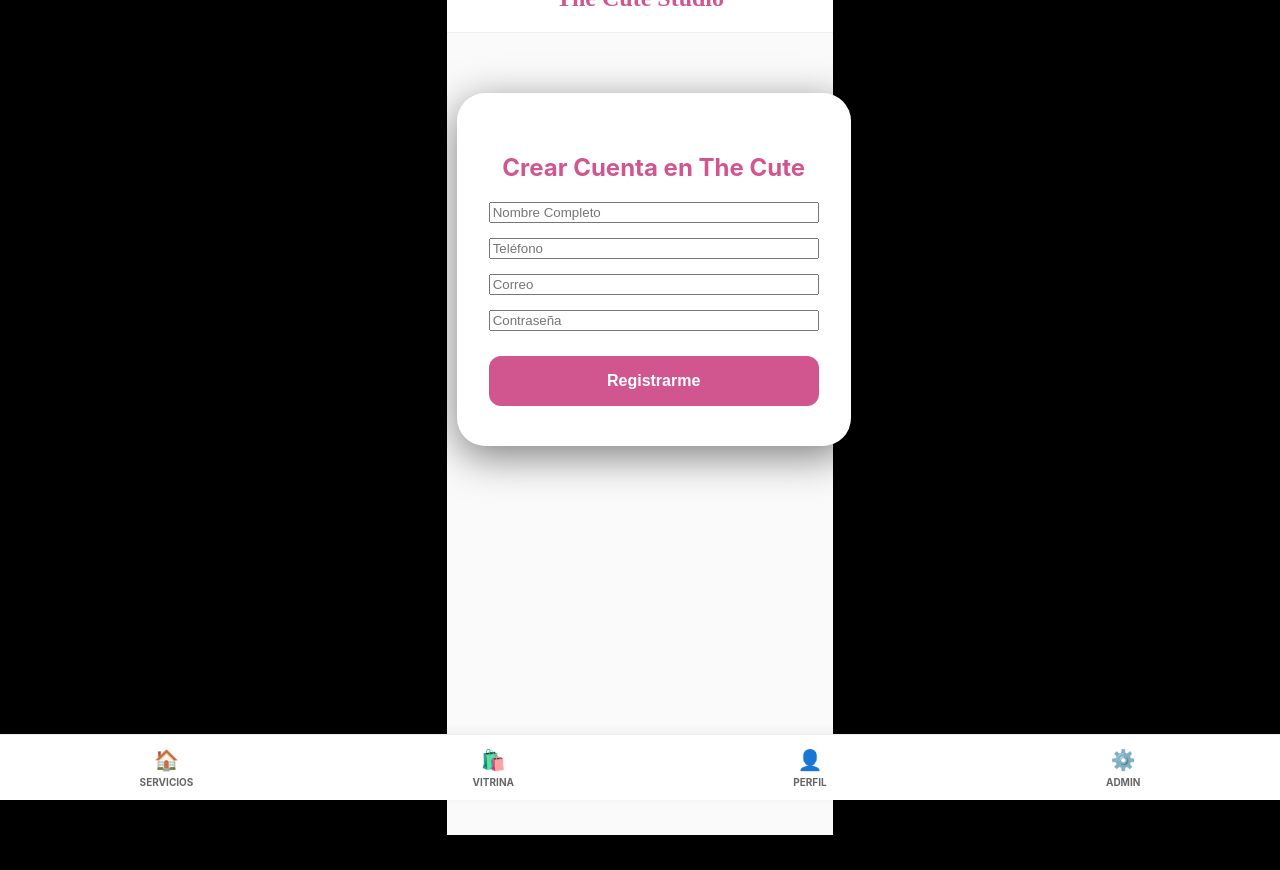
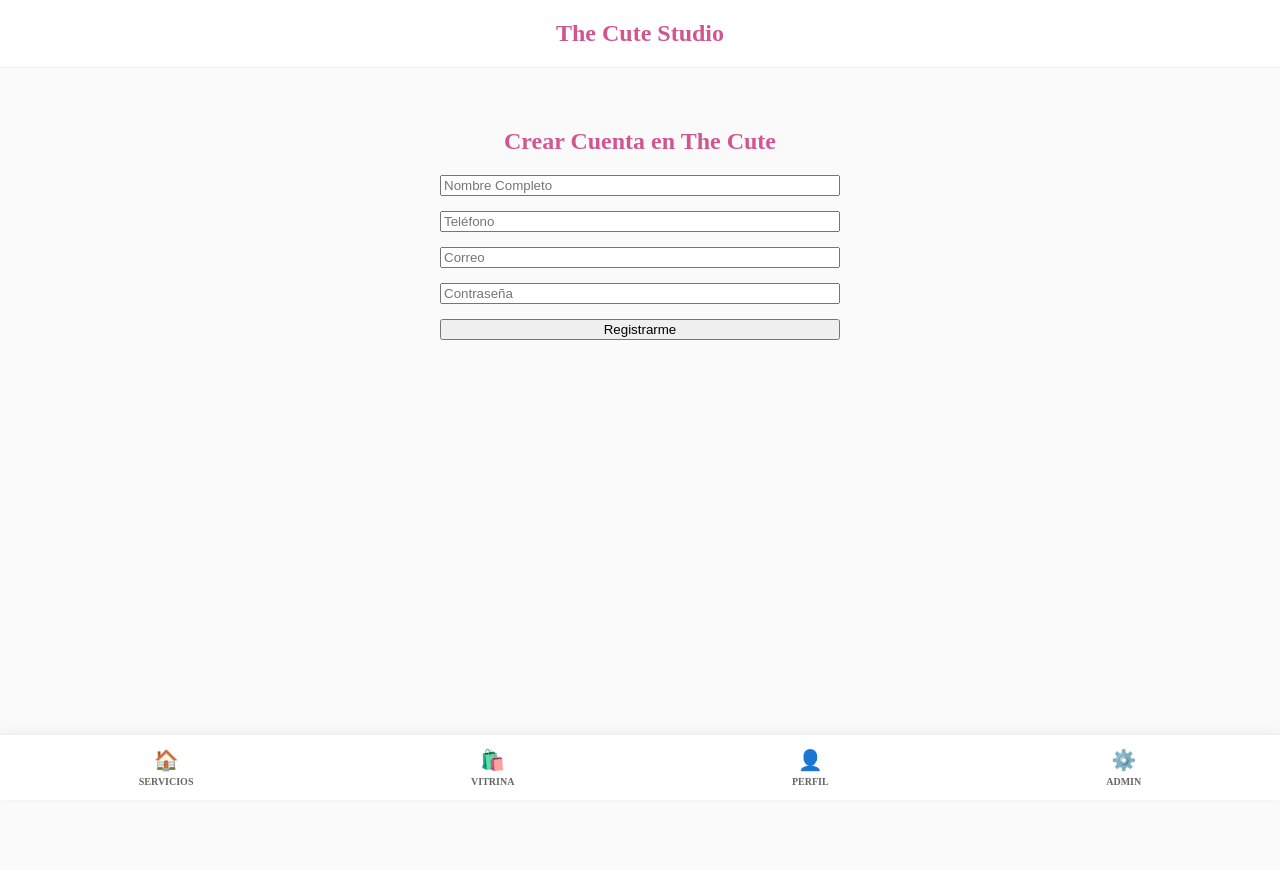
Before and after one commit to anaaz1798/martha-cute-studio, a React (Vite) app: page /registro in a window 1280 px wide. Before the commit the page ends 835 px from the top, so only its background shows below. Built offline with nearby package versions, Linux system fonts and the light colour scheme.

Commit message:
Update styles.css

```diff
--- a/src/styles.css
+++ b/src/styles.css
@@ -1,81 +1,59 @@
-/* Configuración del fondo negro */
-body, html {
-  margin: 0;
-  padding: 0;
-  width: 100%;
-  height: 100%;
-  background-color: #000000;
-  font-family: -apple-system, BlinkMacSystemFont, "Segoe UI", Roboto, sans-serif;
-  display: flex;
-  justify-content: center;
-  align-items: center;
+/* Estilo General */
+.booking-container {
+  max-width: 1200px;
+  margin: 0 auto;
+  padding: 20px;
+  font-family: sans-serif;
 }
 
-/* La tarjeta blanca flotante */
-.bolt-card {
-  background: white;
-  padding: 40px 32px;
-  border-radius: 28px;
-  width: 90%;
-  max-width: 360px;
-  text-align: center;
-  box-shadow: 0 10px 40px rgba(0, 0, 0, 0.5);
+/* LA MAGIA DE LA ORIENTACIÓN */
+.servicios-grid {
+  display: grid;
+  /* En el cel (vertical) 1 columna, en horizontal/PC se ponen 2 o 3 */
+  grid-template-columns: repeat(auto-fill, minmax(300px, 1fr));
+  gap: 15px;
+  padding: 15px 0;
 }
 
-/* El círculo rosa con el icono */
-.bolt-icon-circle {
-  width: 60px;
-  height: 60px;
-  background: #d15690;
-  border-radius: 50%;
+.categoria-btn {
+  width: 100%;
+  padding: 15px;
+  margin-bottom: 10px;
+  background-color: #fff0f3;
+  color: #ff85a1;
+  border: none;
+  border-radius: 12px;
+  font-weight: bold;
   display: flex;
-  justify-content: center;
-  align-items: center;
-  margin: 0 auto 24px;
+  justify-content: space-between;
+  cursor: pointer;
 }
 
-.bolt-title {
-  font-size: 30px;
-  font-weight: 800;
-  margin: 0;
-  color: #111;
+.categoria-btn.active {
+  background-color: #ff85a1;
+  color: white;
 }
 
-.bolt-welcome {
-  color: #666;
-  margin: 8px 0 32px 0;
+.servicio-card {
+  display: flex;
+  justify-content: space-between;
+  align-items: center;
+  padding: 15px;
+  background: #fafafa;
+  border: 1px solid #eee;
+  border-radius: 15px;
+  cursor: pointer;
 }
 
-/* Estilo de los campos para escribir */
-.bolt-form { text-align: left; }
-.bolt-input-group { margin-bottom: 20px; }
-.bolt-input-group label {
-  display: block;
-  font-size: 14px;
-  font-weight: 600;
-  color: #444;
-  margin-bottom: 8px;
+.servicio-card.selected {
+  border: 2px solid #ff85a1;
+  background: white;
 }
 
-.bolt-input-group input {
-  width: 100%;
-  padding: 14px;
-  border: 1.5px solid #eee;
-  border-radius: 12px;
-  font-size: 16px;
-  box-sizing: border-box;
+.form-reserva {
+  max-width: 450px;
+  margin: 30px auto;
+  padding: 20px;
+  border: 1px solid #ffdeeb;
+  border-radius: 20px;
 }
-
-/* El botón rosa de Ingresar */
-.bolt-btn {
-  width: 100%;
-  padding: 16px;
-  background: #d15690;
-  color: white;
-  border: none;
-  border-radius: 12px;
-  font-size: 16px;
-  font-weight: 700;
-  cursor: pointer;
-  margin-top: 10px;
-}
```
